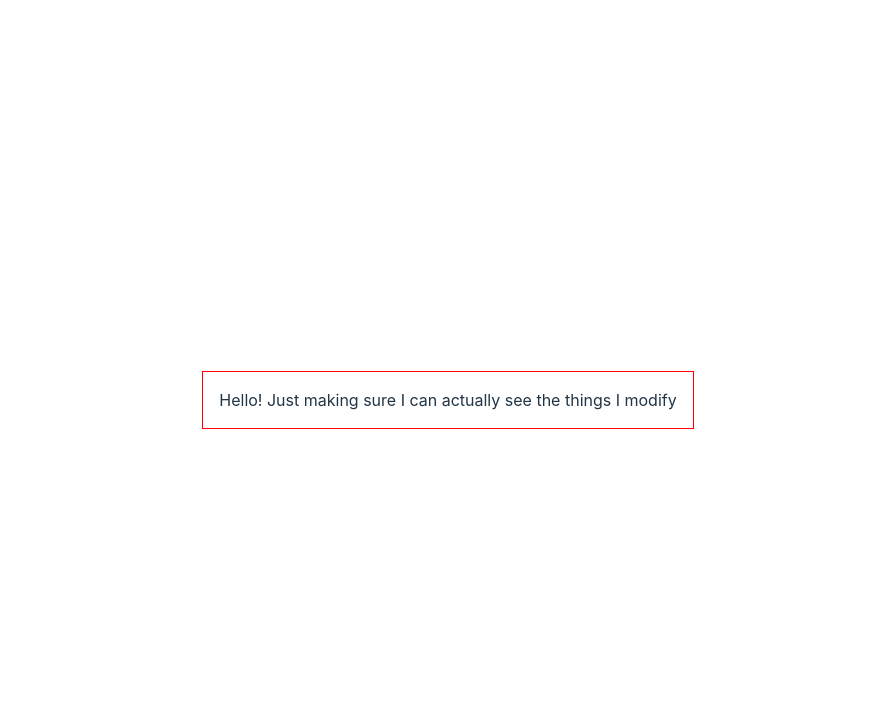
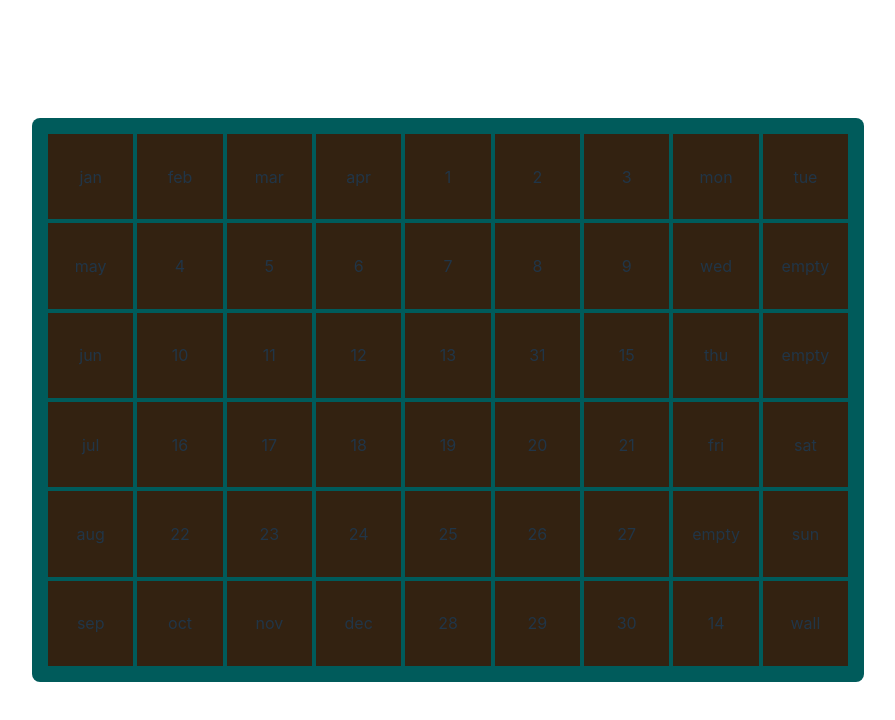
Before and after one commit to json-bell/calendar-puzzle, a React (Vite) app: page / in a window 1280 px wide. Shown: the top 720 px of the page, without its empty margins (192-1087 px from the left). Built offline with nearby package versions, Linux system fonts and the light colour scheme.

Commit message:
initialises PanelData

```diff
--- a/src/components/Game/GameArea/GameArea.module.css
+++ /dev/null
@@ -1,4 +0,0 @@
-.testStyle {
-  border: 1px solid red;
-  padding: 16px;
-}
--- a/src/components/Game/GameArea/GameArea.tsx
+++ b/src/components/Game/GameArea/GameArea.tsx
@@ -1,10 +1,11 @@
+import PanelBoard from "../PanelBoard/PanelBoard";
 import styles from "./GameArea.module.css";
 
 const GameArea = () => {
   return (
-    <p className={styles.testStyle}>
-      Hello! Just making sure I can actually see the things I modify
-    </p>
+    <>
+      <PanelBoard />
+    </>
   );
 };
 
--- /dev/null
+++ b/src/components/Game/PanelBoard/PanelBoard.module.css
@@ -0,0 +1,23 @@
+.boardWrapper {
+  border-radius: 8px;
+  padding: 16px;
+  background-color: rgb(0, 91, 91);
+  width: 800px;
+  max-width: 1200px;
+}
+
+.boardGrid {
+  display: grid;
+  gap: 4px;
+  grid-template-columns: repeat(9, 1fr);
+  grid-template-rows: repeat(6, auto);
+}
+
+.panel {
+  width: 100%;
+  aspect-ratio: 1/1;
+  background-color: #321;
+  display: flex;
+  align-items: center;
+  justify-content: center;
+}
--- /dev/null
+++ b/src/components/Game/PanelBoard/PanelBoard.tsx
@@ -0,0 +1,19 @@
+import React from "react";
+import styles from "./PanelBoard.module.css";
+import boardPanels from "../../../puzzle/boardData/boardPanels";
+
+const PanelBoard: React.FC<{}> = () => {
+  return (
+    <div className={styles.boardWrapper}>
+      <div className={styles.boardGrid}>
+        {boardPanels.map((panelRow) =>
+          panelRow.map((panel) => {
+            return <div className={styles.panel}>{panel.content}</div>;
+          })
+        )}
+      </div>
+    </div>
+  );
+};
+
+export default PanelBoard;
```
